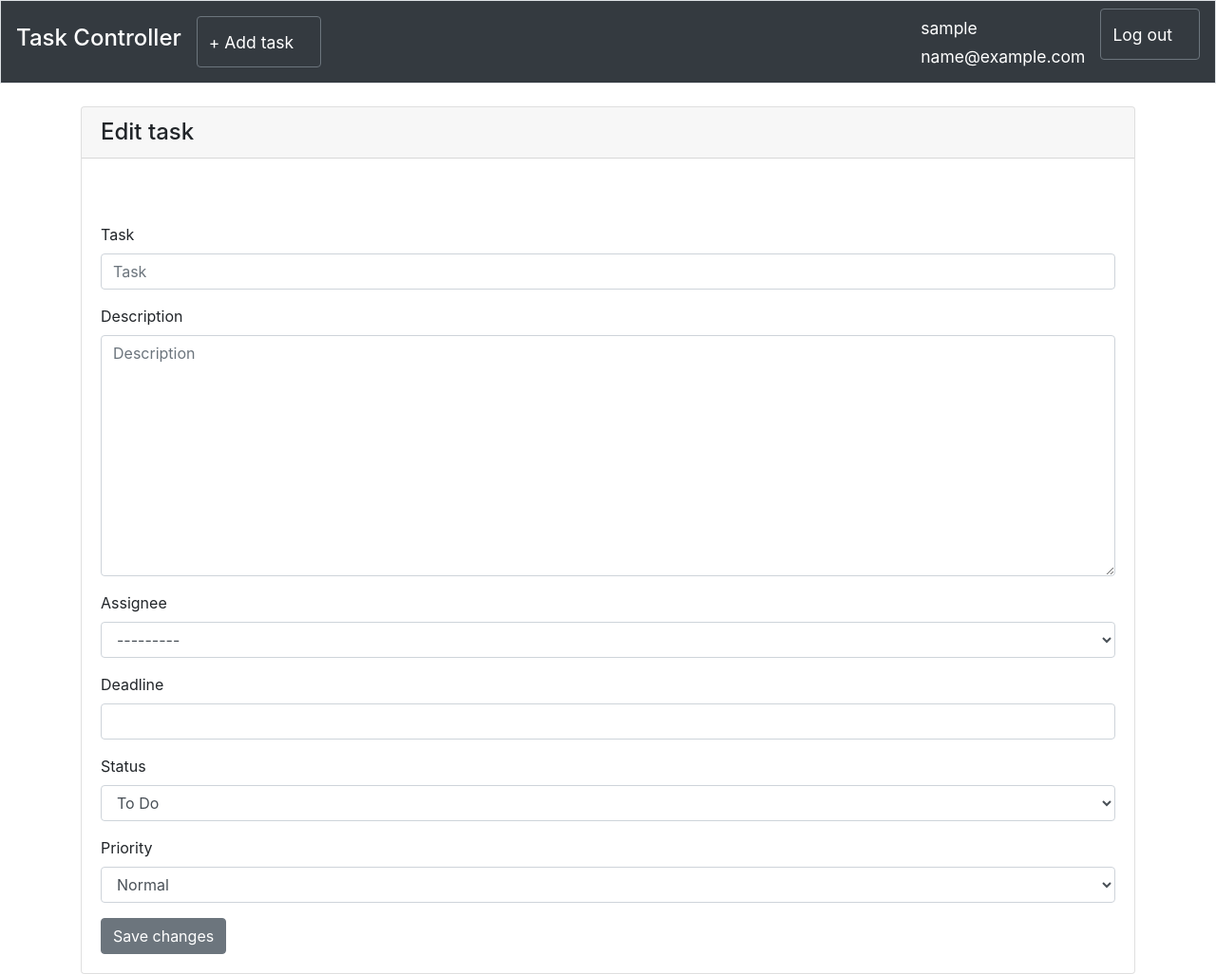
After one commit to kdudarev/task_controller, a Django app: template tasks/templates/tasks/edit_task.html in a window 1280 px wide. The commit adds this page. Shown: the whole page at 95% size. Run offline with Django 4.2, Linux system fonts and the light colour scheme; the template is opened without the code that fills it: values that come from a table or form of the project are taken from there, others are empty; a user stored in the database is signed in; tables that the repository leaves empty hold one stand-in row (values such as "Sample post"); some libraries are stand-ins or nearby versions.

Commit message:
Added the ability to edit tasks

```diff
--- a/tasks/forms.py
+++ b/tasks/forms.py
@@ -1,9 +1,15 @@
 from django import forms
 
-from tasks.models import Task
+from .models import Task
 
 
 class TaskForm(forms.ModelForm):
     class Meta:
         model = Task
         fields = ('name', 'text', 'assignee', 'deadline', 'status', 'priority')
+
+
+class EditTaskForm(forms.ModelForm):
+    class Meta:
+        model = Task
+        fields = ('name', 'text', 'assignee', 'deadline', 'status', 'priority')
--- /dev/null
+++ b/tasks/templates/tasks/edit_task.html
@@ -0,0 +1,24 @@
+{% extends "base.html" %}
+{% load bootstrap4 %}
+
+{% block content %}
+    {% if user.is_authenticated %}
+        {% if user.pk == task.reporter.pk %}
+            <main role="main" class="container">
+                <div class="card">
+                    <h4 class="card-header">Edit task</h4>
+                    <div class="card-body">
+                        <br/><br/>
+                        <form action="{% url 'tasks:edit_task' task.pk %}"
+                              method="post" class="form">
+                            {% csrf_token %}
+                            {% bootstrap_form form %}
+                            <button class="btn btn-secondary">
+                                Save changes</button>
+                        </form>
+                    </div>
+                </div>
+            </main>
+        {% endif %}
+    {% endif %}
+{% endblock content %}
--- a/tasks/templates/tasks/task_detail.html
+++ b/tasks/templates/tasks/task_detail.html
@@ -6,7 +6,9 @@
         <div class="card">
             <h4 class="card-header">
                 {{ task }}
-                <small><a href="#">Edit task</a></small>
+                <button type="button" class="btn btn-outline-secondary">
+                    <a href="{% url 'tasks:edit_task' task.pk %}">Edit task</a>
+                </button>
             </h4>
             <div class="card-body">
                 <i><ins>Created by: {{ task.reporter }}
--- a/tasks/urls.py
+++ b/tasks/urls.py
@@ -1,7 +1,6 @@
 from django.urls import path
 
-from .views import HomeView, TaskDetailView, AddTaskView
-
+from .views import HomeView, TaskDetailView, AddTaskView, EditTaskView
 
 app_name = 'tasks'
 
@@ -9,4 +8,5 @@ urlpatterns = [
     path('', HomeView.as_view(), name='home'),
     path('<int:pk>/', TaskDetailView.as_view(), name='task_detail'),
     path('add_task/', AddTaskView.as_view(), name='add_task'),
+    path('edit_task/<int:pk>/', EditTaskView.as_view(), name='edit_task'),
 ]
```
Also changed, not shown: tasks/views.py (+10 -3 lines).
